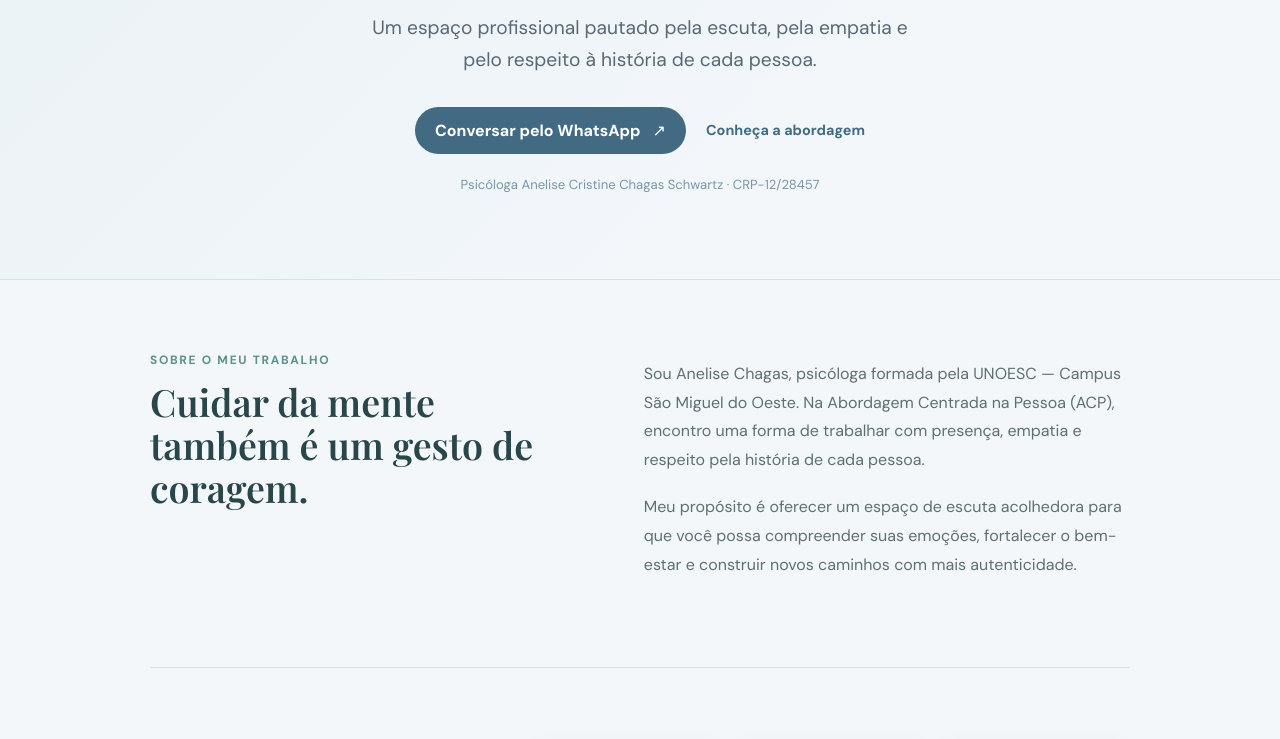
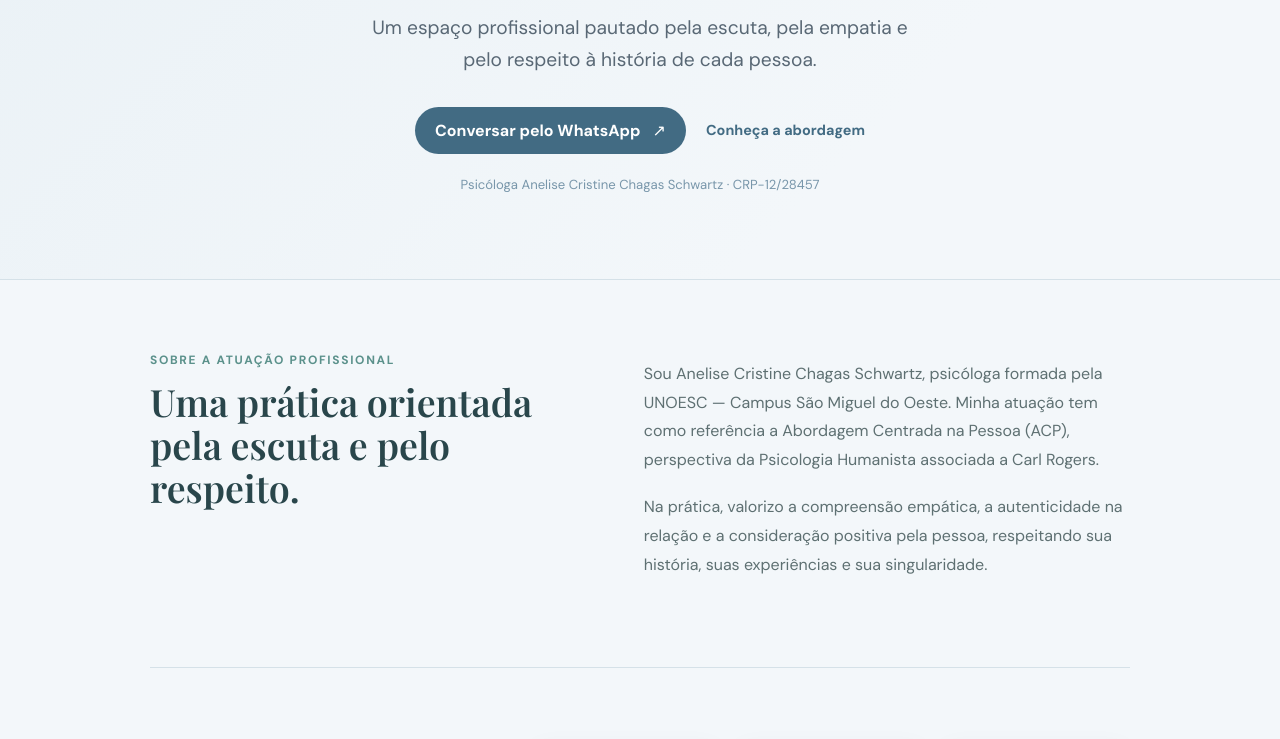
Before and after one commit to thiagocanali/anelisechagas, a Vue app: page / in a window 1280 px wide. Shown: the part 423-1162 px from the top of the page. Built offline with nearby package versions, Linux system fonts and the light colour scheme.

Commit message:
fix: use neutral ACP practice description

```diff
--- a/src/components/AboutSection.vue
+++ b/src/components/AboutSection.vue
@@ -1,12 +1,12 @@
 <template>
   <section id="sobre" class="about-section" aria-labelledby="about-title">
     <div>
-      <p class="section-label">Sobre o meu trabalho</p>
-      <h2 id="about-title" class="section-heading">Cuidar da mente também é um gesto de coragem.</h2>
+      <p class="section-label">Sobre a atuação profissional</p>
+      <h2 id="about-title" class="section-heading">Uma prática orientada pela escuta e pelo respeito.</h2>
     </div>
     <div class="about-copy">
-      <p class="section-copy">Sou Anelise Chagas, psicóloga formada pela UNOESC — Campus São Miguel do Oeste. Na Abordagem Centrada na Pessoa (ACP), encontro uma forma de trabalhar com presença, empatia e respeito pela história de cada pessoa.</p>
-      <p class="section-copy">Meu propósito é oferecer um espaço de escuta acolhedora para que você possa compreender suas emoções, fortalecer o bem-estar e construir novos caminhos com mais autenticidade.</p>
+      <p class="section-copy">Sou Anelise Cristine Chagas Schwartz, psicóloga formada pela UNOESC — Campus São Miguel do Oeste. Minha atuação tem como referência a Abordagem Centrada na Pessoa (ACP), perspectiva da Psicologia Humanista associada a Carl Rogers.</p>
+      <p class="section-copy">Na prática, valorizo a compreensão empática, a autenticidade na relação e a consideração positiva pela pessoa, respeitando sua história, suas experiências e sua singularidade.</p>
     </div>
   </section>
 </template>
```
